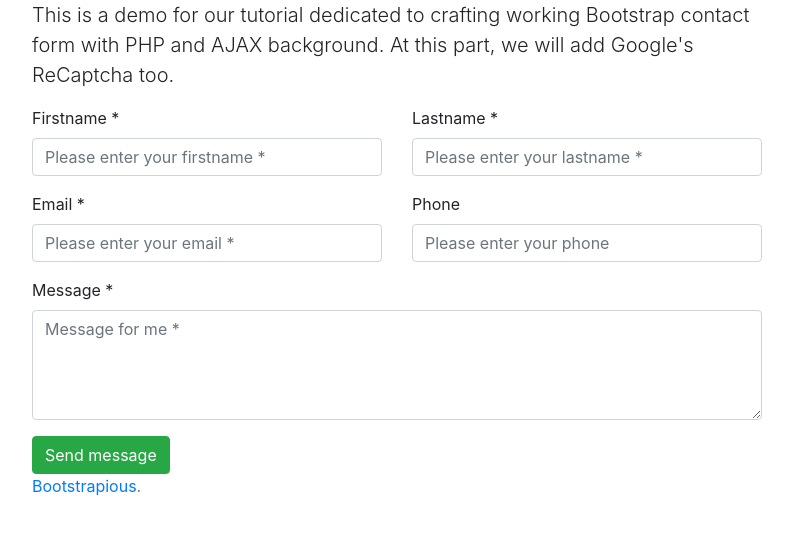
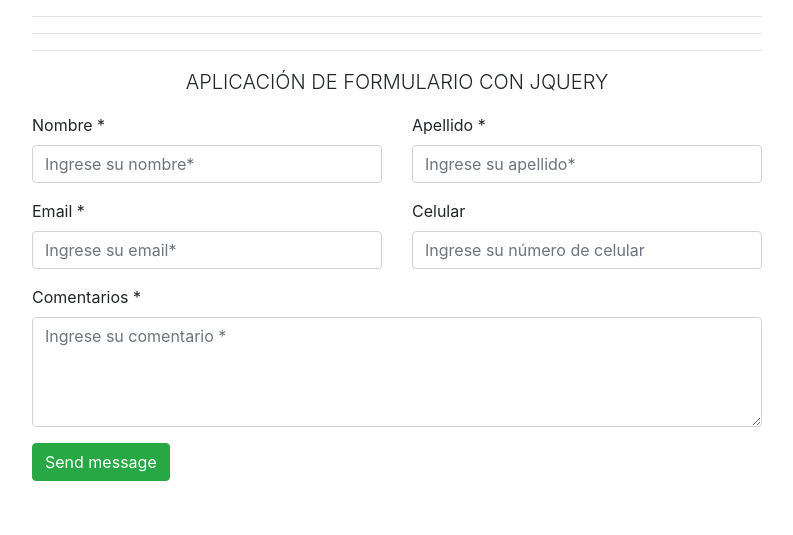
Before and after one commit to AndreitaBravo17/TareaForm, a Flask app: page / in a window 1280 px wide. Shown: the top 535 px of the page, without its empty margins (243-1036 px from the left). Run offline with Flask 2, Linux system fonts and the light colour scheme; some libraries are stand-ins or nearby versions.

Commit message:
Tercer commit

```diff
--- a/templates/index1.html
+++ b/templates/index1.html
@@ -16,10 +16,9 @@
 
             <div class="col-xl-8 offset-xl-2">
 
+               <hr><hr><hr>
 
-
-                <p class="lead">This is a demo for our tutorial dedicated to crafting working Bootstrap contact form with PHP and AJAX background.
-                    At this part, we will add Google's ReCaptcha too.</p>
+                <center><p class="lead">APLICACIÓN DE FORMULARIO CON JQUERY</p></center>
 
 
                 <form id="contact-form" method="post" action="contact.php" role="form">
@@ -30,16 +29,16 @@
                         <div class="row">
                             <div class="col-lg-6">
                                 <div class="form-group">
-                                    <label for="form_name">Firstname *</label>
-                                    <input id="form_name" type="text" name="name" class="form-control" placeholder="Please enter your firstname *" required="required"
+                                    <label for="form_name">Nombre *</label>
+                                    <input id="form_name" type="text" name="name" class="form-control" placeholder="Ingrese su nombre*" required="required"
                                         data-error="Firstname is required.">
                                     <div class="help-block with-errors"></div>
                                 </div>
                             </div>
                             <div class="col-lg-6">
                                 <div class="form-group">
-                                    <label for="form_lastname">Lastname *</label>
-                                    <input id="form_lastname" type="text" name="surname" class="form-control" placeholder="Please enter your lastname *" required="required"
+                                    <label for="form_lastname">Apellido *</label>
+                                    <input id="form_lastname" type="text" name="surname" class="form-control" placeholder="Ingrese su apellido*" required="required"
                                         data-error="Lastname is required.">
                                     <div class="help-block with-errors"></div>
                                 </div>
@@ -49,22 +48,22 @@
                             <div class="col-lg-6">
                                 <div class="form-group">
                                     <label for="form_email">Email *</label>
-                                    <input id="form_email" type="email" name="email" class="form-control" placeholder="Please enter your email *" required="required"
+                                    <input id="form_email" type="email" name="email" class="form-control" placeholder="Ingrese su email*" required="required"
                                         data-error="Valid email is required.">
                                     <div class="help-block with-errors"></div>
                                 </div>
                             </div>
                             <div class="col-lg-6">
                                 <div class="form-group">
-                                    <label for="form_phone">Phone</label>
-                                    <input id="form_phone" type="tel" name="phone" class="form-control" placeholder="Please enter your phone">
+                                    <label for="form_phone">Celular</label>
+                                    <input id="form_phone" type="tel" name="phone" class="form-control" placeholder="Ingrese su número de celular">
                                     <div class="help-block with-errors"></div>
                                 </div>
                             </div>
                         </div>
                         <div class="form-group">
-                            <label for="form_message">Message *</label>
-                            <textarea id="form_message" name="message" class="form-control" placeholder="Message for me *" rows="4" required="required"
+                            <label for="form_message">Comentarios *</label>
+                            <textarea id="form_message" name="message" class="form-control" placeholder="Ingrese su comentario *" rows="4" required="required"
                                 data-error="Please, leave us a message."></textarea>
                             <div class="help-block with-errors"></div>
                         </div>
@@ -77,11 +76,11 @@
                         </div>
 
 
+
+
+
+
                         <input type="submit" class="btn btn-success btn-send" value="Send message">
-
-                        <p class="text-muted">
-                            <a href="https://bootstrapious.com/p/bootstrap-recaptcha" target="_blank">Bootstrapious</a>.
-                        </p>
 
                     </div>
 
```
